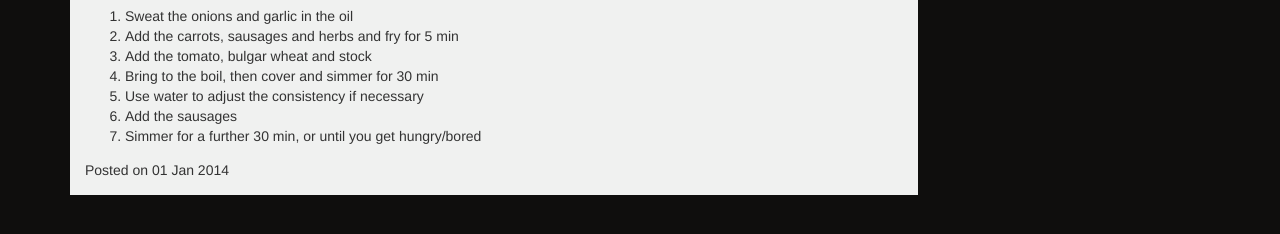
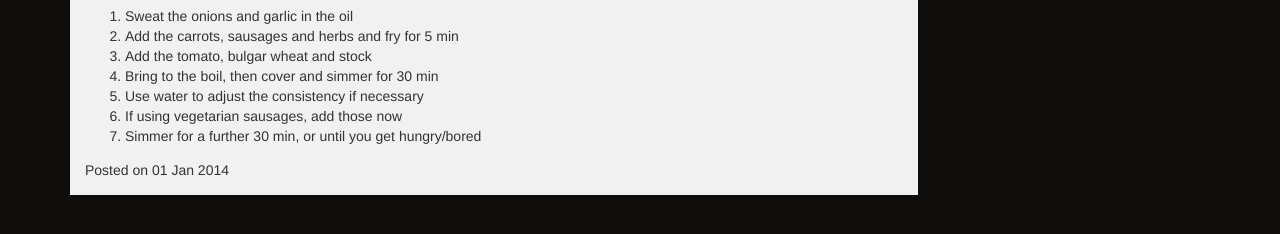
Before and after one commit to craigloftus/craigloftus.github.io, a Jekyll site: the page built from _posts/docs/2014-01-01-sausage-casserole.md, in a window 1280 px wide. Shown: the part 571-805 px from the top of the page. Built offline with Jekyll 4.4.1, drawn with Linux system fonts in a browser that asks for light colours; Markdown is read by kramdown in place of the engine named in the settings.

Commit message:
Tweak confusing instruction

```diff
--- a/_posts/docs/2014-01-01-sausage-casserole.md
+++ b/_posts/docs/2014-01-01-sausage-casserole.md
@@ -36,5 +36,5 @@ A crude but satisfying sausage casserole. Serves 4 and takes about 70 min.
 3. Add the tomato, bulgar wheat and stock
 4. Bring to the boil, then cover and simmer for 30&nbsp;min
 5. Use water to adjust the consistency if necessary
-6. Add the sausages
+6. If using vegetarian sausages, add those now
 7. Simmer for a further 30&nbsp;min, or until you get hungry/bored
```
